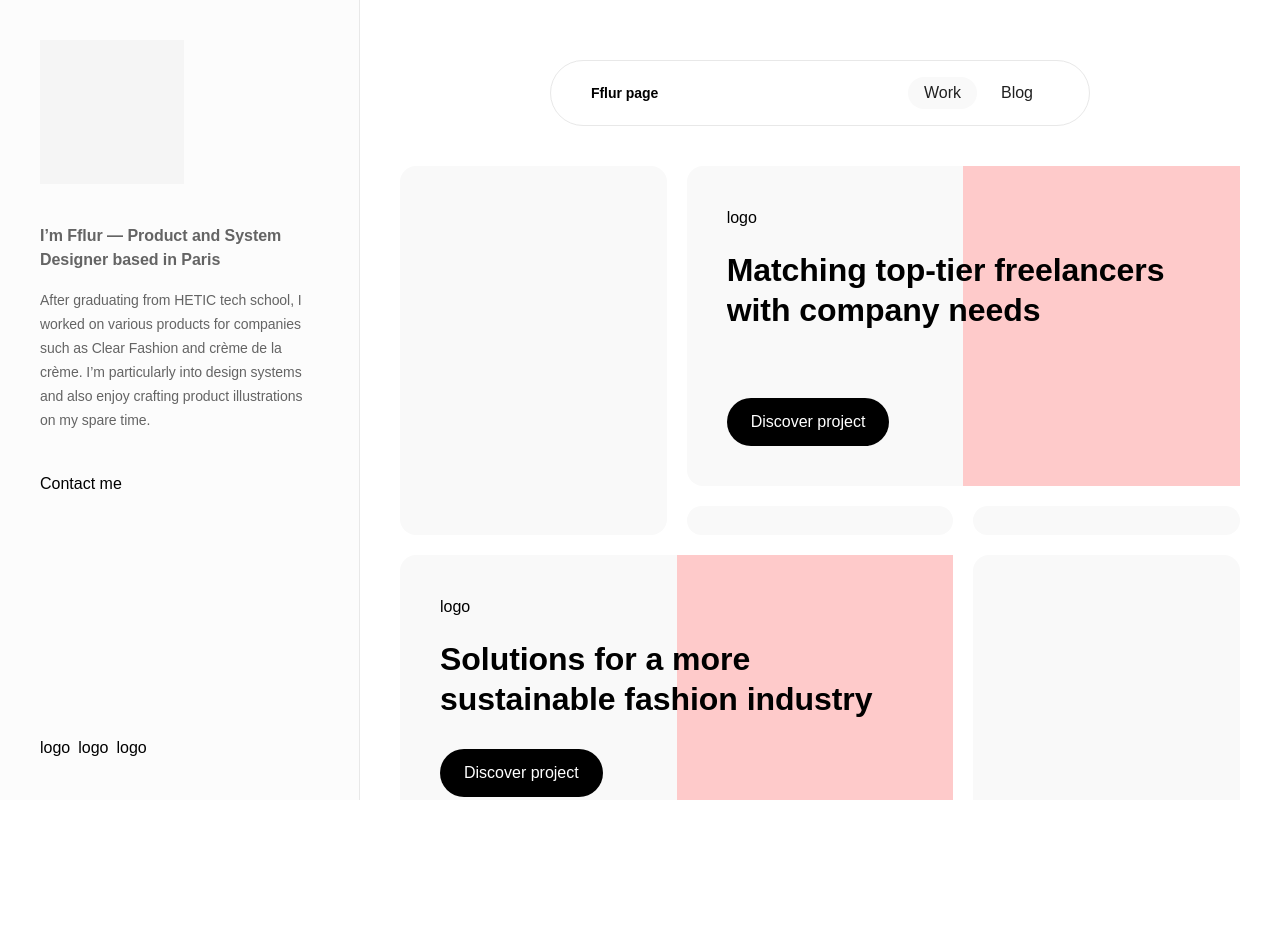
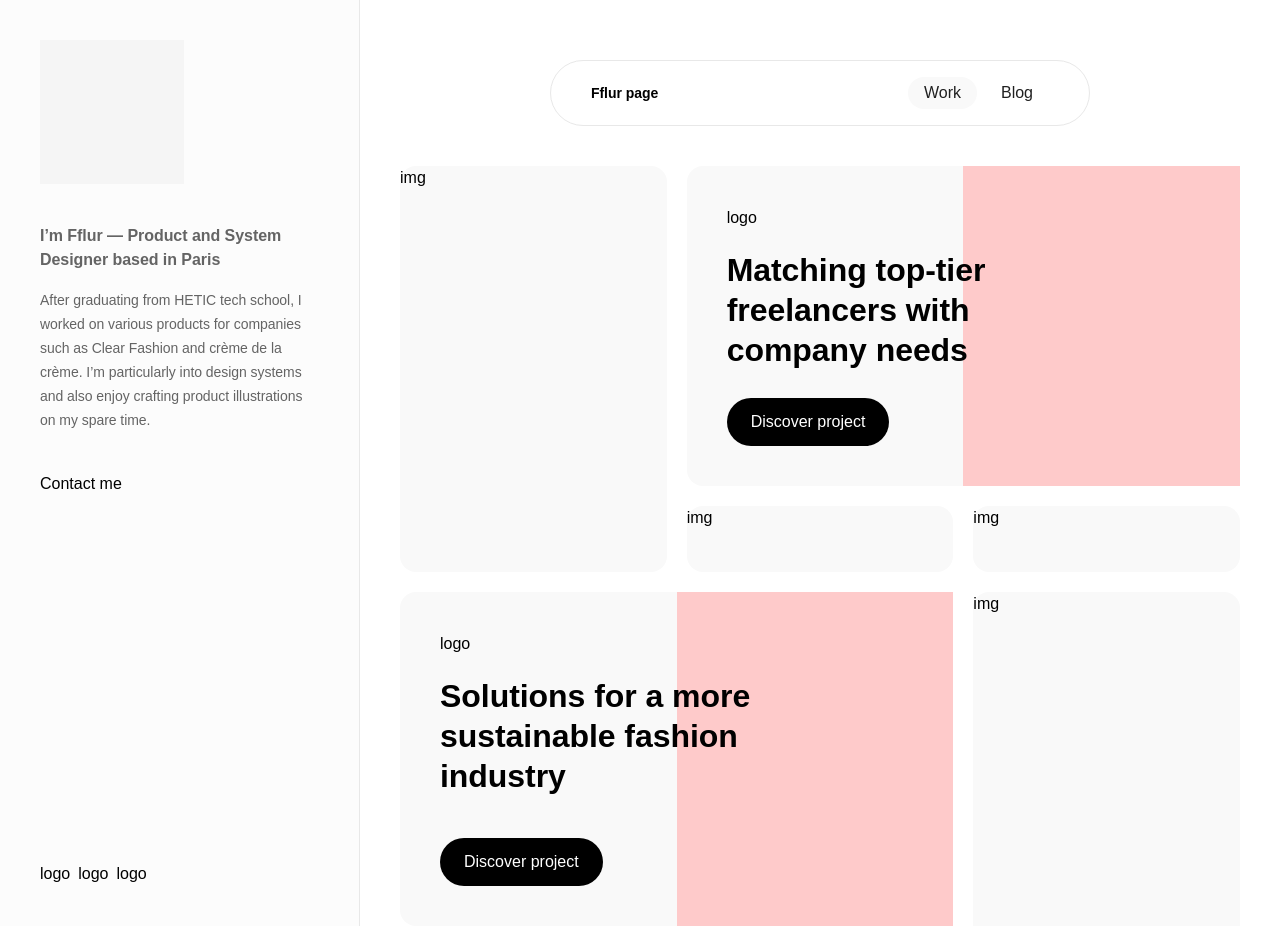
Before and after one commit to fflurp/fflurpage, a Next.js app: page / in a window 1280 px wide. Before the commit the page ends 800 px from the top, so only its background shows below. Built offline with nearby package versions, Linux system fonts and the light colour scheme.

Commit message:
feat: update tailwind css

```diff
--- a/components/Layout.tsx
+++ b/components/Layout.tsx
@@ -35,7 +35,7 @@ const Navigation = () => {
 
 export const Layout = ({ children }: { children: React.ReactNode }) => {
   return (
-    <div className="flex h-screen">
+    <div className="flex h-full min-h-screen">
       <div className="surface-secondary border-primary border-primary flex w-full max-w-[360px] flex-col border-r p-10">
         <div className="flex-1">
           <div className="h-36 w-36 bg-neutral-100" />
--- a/package.json
+++ b/package.json
@@ -25,7 +25,7 @@
     "postcss": "^8.4.16",
     "prettier": "^2.7.1",
     "prettier-plugin-tailwindcss": "^0.1.13",
-    "tailwindcss": "^3.1.8",
+    "tailwindcss": "^3.4.1",
     "typescript": "4.8.2"
   }
 }
--- a/pages/index.tsx
+++ b/pages/index.tsx
@@ -5,9 +5,9 @@ const CardCTA = ({ title, slug }: { title: string; slug: string }) => {
   return (
     <div className="relative flex h-full">
       <div className="z-10 flex h-full flex-col items-start justify-between p-10">
-        <div className="flex-1">
+        <div className="w-2/3 flex-1">
           <div>logo</div>
-          <h2 className="h2 line-clamp-3 mt-5">{title}</h2>
+          <h2 className="h2 mt-5">{title}</h2>
         </div>
         <Link href={`/projects/${slug}`}>
           <button className="rounded-full bg-black py-3 px-6 text-white">
@@ -24,24 +24,32 @@ const Home = () => {
   return (
     <Layout>
       <div className="grid h-full grid-cols-3 grid-rows-[320px] gap-5">
-        <div className="surface-tertiary col-span-1 row-span-2 rounded-2xl"></div>
+        <div className="surface-tertiary col-span-1 row-span-2 rounded-2xl">
+          img
+        </div>
         <div className="surface-tertiary col-span-2 row-span-1 rounded-2xl">
           <CardCTA
             title="Matching top-tier freelancers with company needs"
             slug="matching-top-tier-freelancers-company-needs"
           />
         </div>
-        <div className="surface-tertiary col-span-1 row-span-1 rounded-2xl"></div>
-        <div className="surface-tertiary col-span-1 row-span-1 rounded-2xl"></div>
+        <div className="surface-tertiary col-span-1 row-span-1 rounded-2xl">
+          img
+        </div>
+        <div className="surface-tertiary col-span-1 row-span-1 rounded-2xl">
+          img
+        </div>
         <div className="surface-tertiary col-span-2 row-span-1 rounded-2xl">
           <CardCTA
             title="Solutions for a more sustainable fashion industry"
             slug="solutions-sustainable-fashion-industry"
           />
         </div>
-        <div className="surface-tertiary col-span-1 row-span-2 rounded-2xl"></div>
-        <div className="surface-tertiary row-span-1 rounded-2xl"></div>
-        <div className="surface-tertiary row-span-1 rounded-2xl"></div>
+        <div className="surface-tertiary col-span-1 row-span-2 rounded-2xl">
+          img
+        </div>
+        <div className="surface-tertiary row-span-1 rounded-2xl">img</div>
+        <div className="surface-tertiary row-span-1 rounded-2xl">img</div>
       </div>
     </Layout>
   );
```
Also changed, not shown: 2 other files (tests, documents, lock files or other folders).
